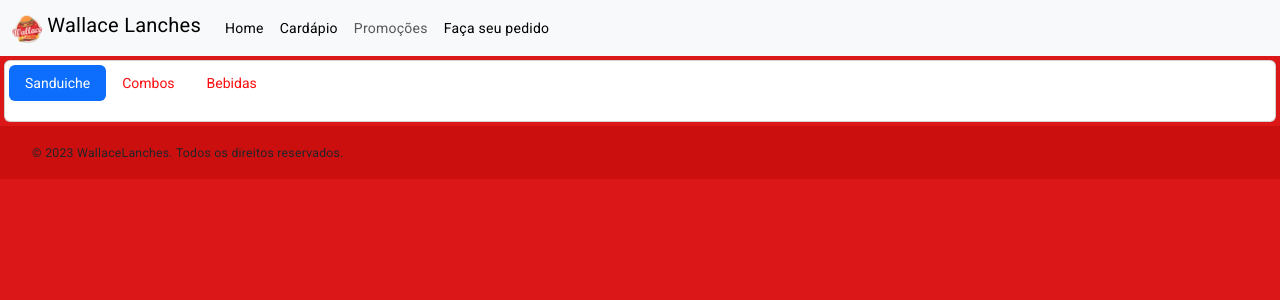
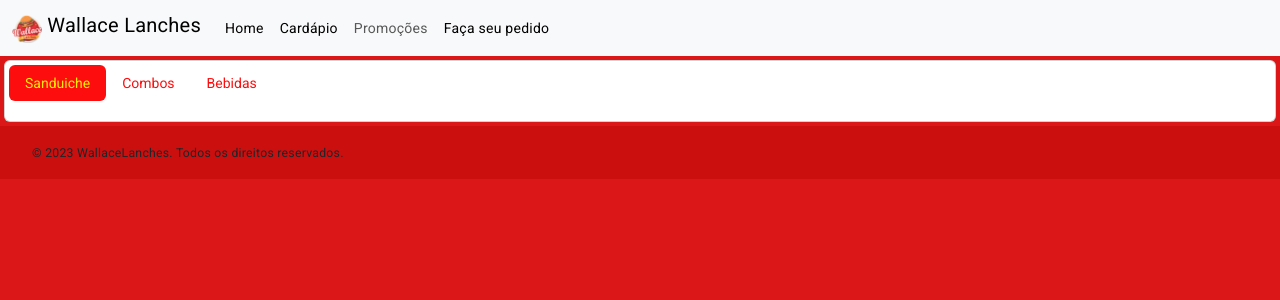
Before and after one commit to dmrramaral/wallaceLanchesFront, an Angular app: page /cardapio in a window 1280 px wide. Shown: the top 300 px of the page. Built offline with nearby package versions, Linux system fonts and the light colour scheme; a web font is replaced by a local one.

Commit message:
Inserindo na Tag o css

```diff
--- a/src/styles.css
+++ b/src/styles.css
@@ -122,6 +122,14 @@
 
     --bs-nav-pills-link-active-color: #faee03 !important;
     --bs-nav-pills-link-active-bg: #fd290d !important;
+    --bs-nav-pills-link-hover-color: #fd0d0d !important;
+    --bs-nav-pills-link-hover-bg: #faee03 !important;
+
+}
+
+.nav-pills .nav-link.active,.nav-pills .show>.nav-link {
+    color:#faee03 !important;
+    background-color: #fd0d0d !important;
 }
 
 
```
